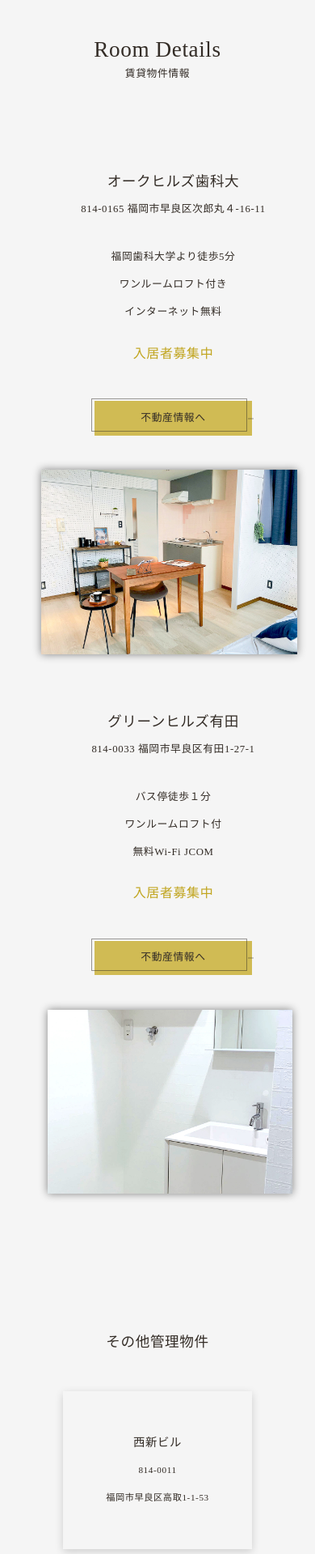
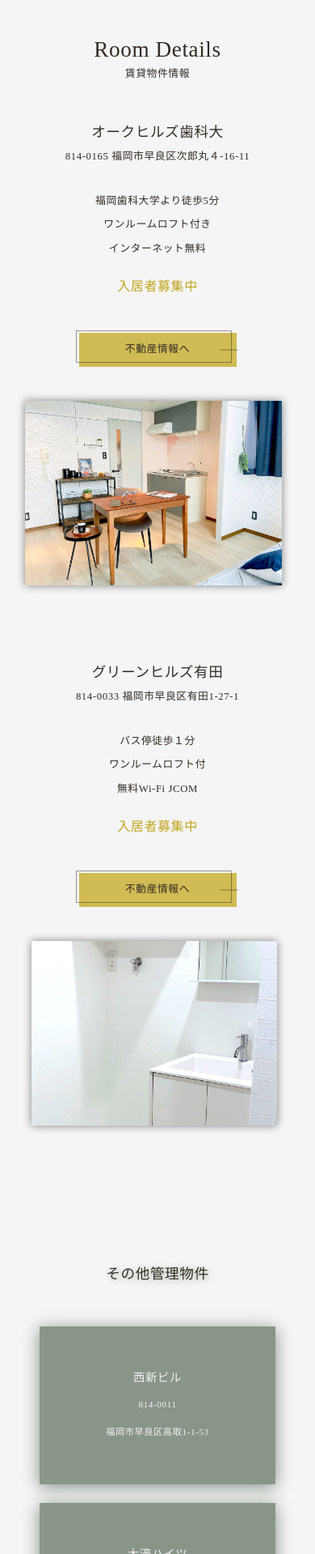
Before and after one commit to ami-7a/oakni, a plain HTML site: page rooms.html in a window 390 px wide. Shown: the part 81-2000 px from the top of the page at 81% size. Drawn offline with nearby package versions, Linux system fonts and the light colour scheme; a web font is replaced by a local one.

Commit message:
second commit

```diff
--- a/css/common.css
+++ b/css/common.css
@@ -619,6 +619,17 @@ h3{
   margin-top: .2rem;
 }
 
+h4,h5{
+  font-size: 1.4rem;
+  font-weight: normal;
+  text-shadow: 2px 2px 10px #9eac9c;
+}
+
+h5{
+  font-size: .85rem;
+  margin-bottom: 7vh;
+}
+
 @media screen and (max-width:599px){
 
   h2{
@@ -629,4 +640,12 @@ h3{
     font-size: .8rem;
   }
 
+  h4{
+    font-size: 1rem;
+  }
+
+  h5{
+    font-size: .8rem;
+  }
+
 }
--- a/css/rooms.css
+++ b/css/rooms.css
@@ -17,15 +17,16 @@
 /* 住所・物件情報 */
 .room .room-adress{
   margin-top: 5vh;
-  line-height: 4vh;
+  line-height: 3.5vh;
 }
 
 .room .house-name{
-  font-size: 1.3rem;
+  font-size: 1.4rem;
 }
 
 .room .house-details{
   margin-top: 3vh;
+  font-size: .8rem;
 }
 
 .room .vacancy{
@@ -85,7 +86,7 @@
 /* スライドショー写真 */
 .room .slide {
 	position:relative;
-	height:45vh;
+	height: 47vh;
   margin-left: -20vw;
 }
 
@@ -128,9 +129,11 @@
 
 .room-list li{
   width: 25%;
-  box-shadow: 0 3px 10px rgba(0, 0, 0, 16%);
+  background-color: #838f82ee;
+  color: #f1f0f0;
+  box-shadow: 0 3px 20px #838f82;
   margin: 3%;
-  padding: 5% 4%;
+  padding: 4% 4%;
   line-height: 4.5vh;
   font-size: 1rem;
 }
@@ -153,7 +156,7 @@
 
 @media screen and (max-width:599px){
   .rooms{
-    width: 90vw;
+    width: 100vw;
   }
 
   .room{
@@ -163,6 +166,7 @@
 
   .room-02{
     flex-direction: column-reverse;
+    padding-top: 10vh;
   }
 
   .room li{
@@ -171,7 +175,7 @@
 
   /* 住所・物件情報 */
   .room .room-adress{
-    margin-top: 3vh;
+    margin-top: -4vh;
   }
 
   .room .house-name{
@@ -181,6 +185,12 @@
   /* フレンズへのボタン */
   .btn a{
     width: 50vw;
+  }
+
+  /* ボタン右、ライン */
+  .btn a::after {
+    right: -1vw;
+    width: 6vw;
   }
 
   /* スライドショー写真 */
@@ -201,8 +211,8 @@
   }
 
   .room-list li{
-    width: 60%;
-    margin: 2% auto;
+    width: 75%;
+    margin: 3% auto;
     padding: 12% 7%;
     line-height: 4vh;
     font-size: .9rem;
--- a/rooms.html
+++ b/rooms.html
@@ -264,7 +264,7 @@
       </section>
 
       <section class="room-others">
-        <p class="room-others-title">その他管理物件</p>
+        <h4 class="room-others-title">その他管理物件</h4>
         <div class="room-list">
 
           <li><p>西新ビル</p><p class="room-others-adress">814-0011<br>福岡市早良区高取1-1-53</p></li>
```
Also changed, not shown: css/find.css (+2 -9 lines), css/furniture.css (+0 -13 lines), find.html (+4 -2 lines), furniture.html (+7 -5 lines).
